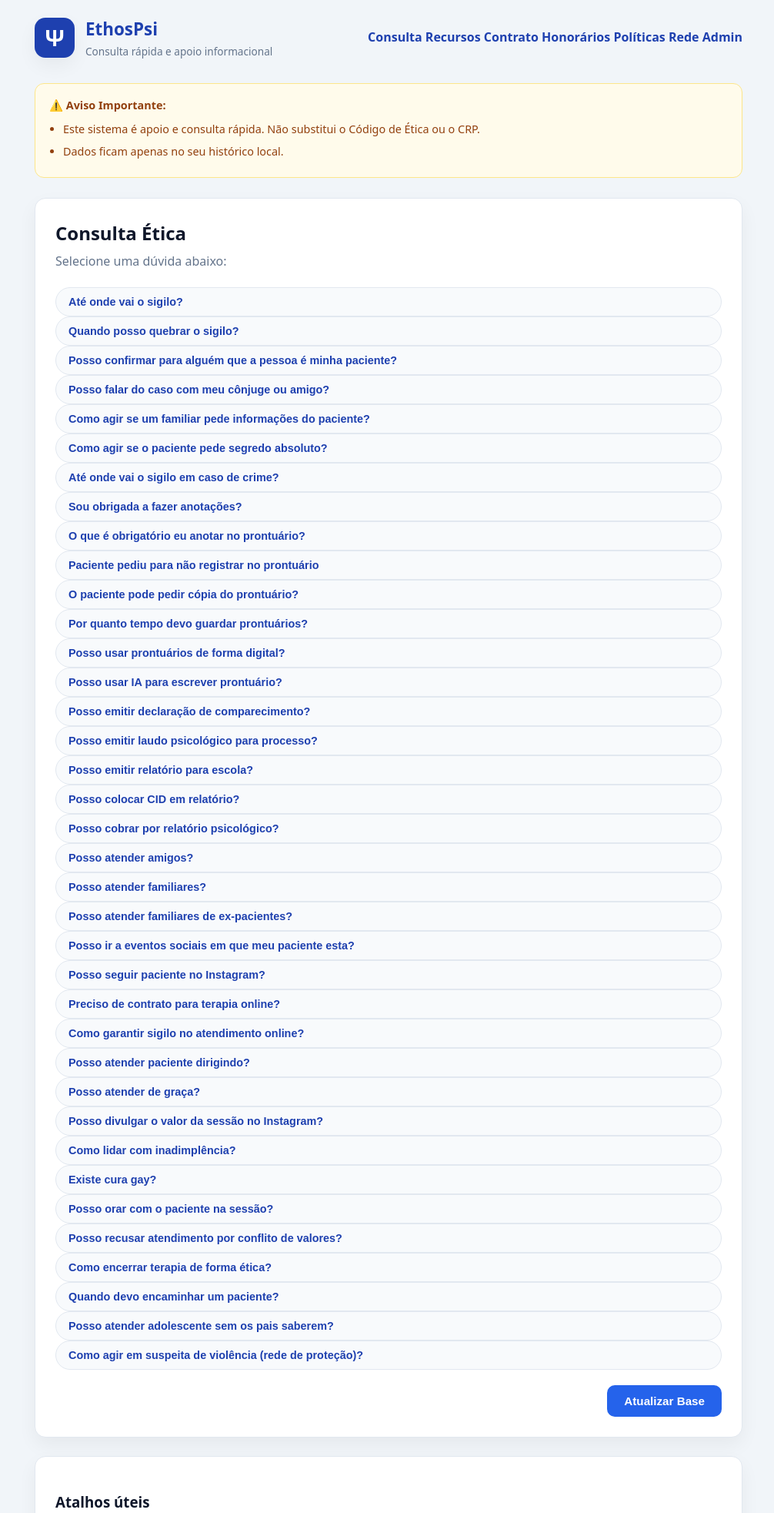
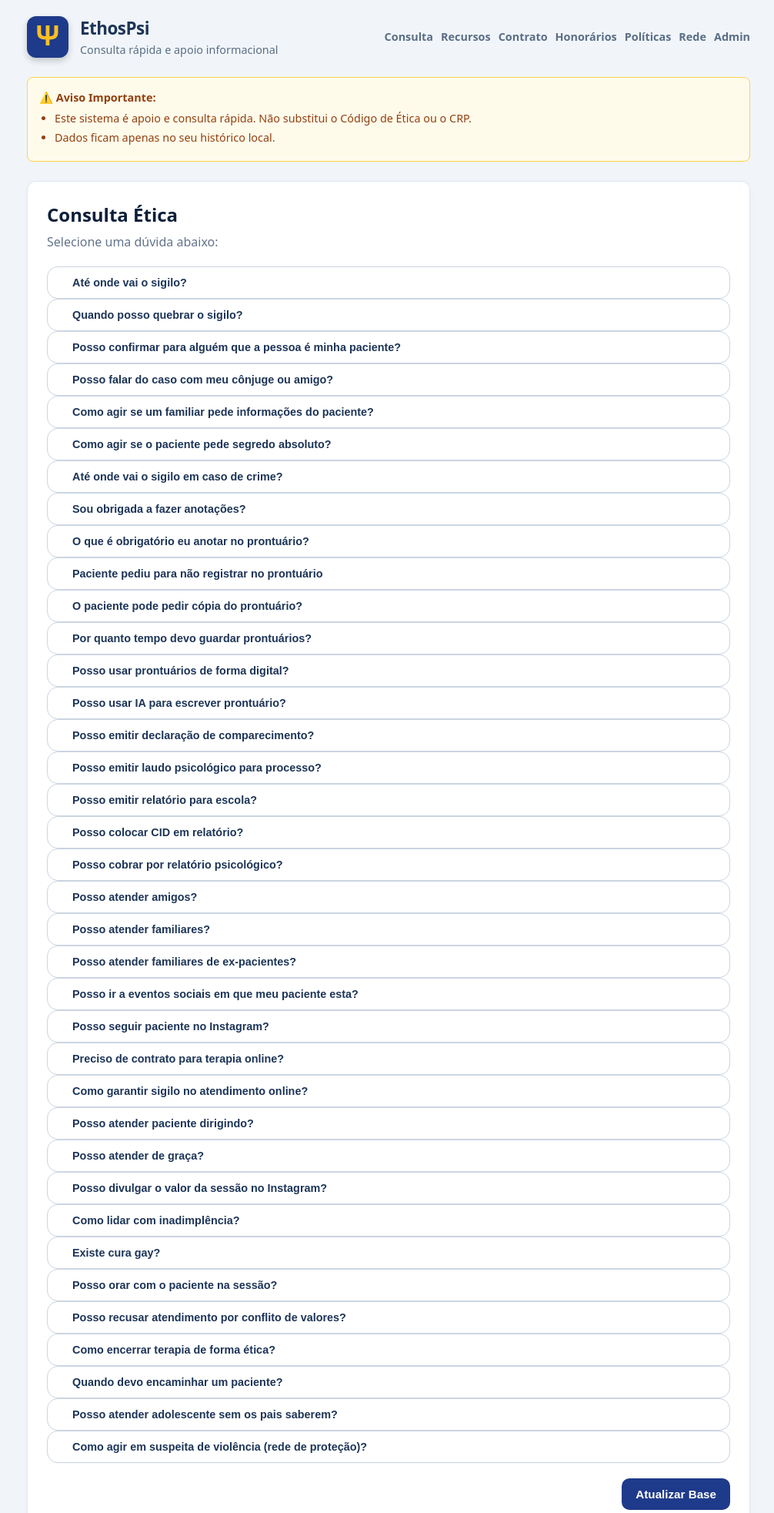
Before and after one commit to sabrinaandraderocha-cmyk/ethospsi, a Flask app: page / in a window 1280 px wide. Shown: the top 1965 px of the page at 77% size, without its empty margins (135-1141 px from the left). Run offline with Flask 3, Linux system fonts and the light colour scheme; data comes from the database, SQL or seed files in the repository.

Commit message:
Update style.css

```diff
--- a/static/style.css
+++ b/static/style.css
@@ -1,274 +1,396 @@
-/* ======================================================
-   VARIÁVEIS DE CORES E BASE
-====================================================== */
 :root {
-  --bg: #f1f5f9;
+  --bg: #f4f6fb;
   --card: #ffffff;
-  --text: #0f172a;
-  --muted: #64748b;
+  --text: #0b1f3a;
+  --muted: #5b6e86;
 
-  /* Azul base do app (cards, identidade) */
-  --navy-dark: #1e40af;   /* AZUL DOS CARDS / LOGO */
-  --navy: #2563eb;        /* Botões e ações */
+  --navy-dark: #1d3557;
+  --navy: #1e3a8a;
   --gold: #fbbf24;
 
-  --border: #e2e8f0;
-  --shadow: 0 10px 25px rgba(0,0,0,0.05);
-  --radius: 14px;
+  --border: rgba(11, 42, 74, .12);
+  --shadow: 0 10px 30px rgba(0,0,0,0.06);
+  --radius: 12px;
 }
 
-* {
-  box-sizing: border-box;
+* { box-sizing: border-box; }
+body {
+  margin: 0;
+  font-family: ui-sans-serif, system-ui, sans-serif;
+  color: var(--text);
+  background: #f1f5f9;
+  line-height: 1.5;
 }
 
-body {
-  margin: 0;
-  font-family: ui-sans-serif, system-ui, -apple-system, BlinkMacSystemFont;
-  background: var(--bg);
-  color: var(--text);
-  line-height: 1.6;
-}
+.container { max-width: 980px; margin: 0 auto; padding: 20px; }
 
-/* ======================================================
-   LAYOUT
-====================================================== */
-.container {
-  max-width: 960px;
-  margin: 0 auto;
-  padding: 20px;
-}
+/* HEADER */
+.topbar { display: flex; align-items: center; justify-content: space-between; margin-bottom: 25px; gap: 12px; flex-wrap: wrap; }
+.brand { display: flex; align-items: center; gap: 15px; }
 
-/* ======================================================
-   HEADER
-====================================================== */
-.topbar {
-  display: flex;
-  align-items: center;
-  justify-content: space-between;
-  margin-bottom: 30px;
-}
-
-.brand {
-  display: flex;
-  align-items: center;
-  gap: 14px;
-}
-
-/* LOGO — AZUL IGUAL AO DOS CARDS */
 .logo-symbol {
-  width: 52px;
-  height: 52px;
-  border-radius: 14px;
-  background: var(--navy-dark);
-  color: white;
-  font-weight: 900;
-  font-size: 1.8rem;
+  width: 54px;
+  height: 54px;
   display: flex;
   align-items: center;
   justify-content: center;
-  box-shadow: var(--shadow);
+  background: var(--navy);
+  border-radius: 12px;
+  font-size: 2.2rem;
+  font-weight: 800;
+  color: var(--gold);
+  line-height: 1;
+  padding-bottom: 4px;
+  box-shadow: 0 4px 8px rgba(0,0,0,0.2);
 }
 
-.brand-text h1 {
-  margin: 0;
-  font-size: 1.4rem;
-  color: var(--navy-dark);
+.brand-text h1 { margin: 0; font-size: 1.4rem; color: var(--navy-dark); letter-spacing: -0.5px; }
+.brand-text p { margin: 0; color: var(--muted); font-size: 0.9rem; }
+
+.nav { display: flex; gap: 10px; flex-wrap: wrap; }
+.navlink {
+  text-decoration: none;
+  color: var(--muted);
+  font-weight: 700;
+  font-size: 0.9rem;
+  transition: 0.2s;
+}
+.navlink:hover { color: var(--navy); }
+
+/* CARDS */
+.card {
+  background: white;
+  padding: 25px;
+  border-radius: 12px;
+  box-shadow: 0 2px 10px rgba(0,0,0,0.03);
+  margin-bottom: 20px;
+  border: 1px solid #e2e8f0;
 }
 
-.brand-text p {
-  margin: 0;
-  font-size: 0.85rem;
-  color: var(--muted);
-}
-
-/* ======================================================
-   CARDS
-====================================================== */
-.card {
-  background: var(--card);
-  border-radius: var(--radius);
-  padding: 26px;
-  margin-bottom: 24px;
-  border: 1px solid var(--border);
-  box-shadow: var(--shadow);
-}
-
-/* ======================================================
-   AVISO ÉTICO
-====================================================== */
+/* AVISO ÉTICO */
 .ethical-warning {
   background: #fffbeb;
-  border: 1px solid #fde68a;
+  border: 1px solid #fcd34d;
   color: #92400e;
-  padding: 16px 18px;
-  border-radius: 12px;
-  margin-bottom: 26px;
+  padding: 15px;
+  border-radius: 8px;
+  margin-bottom: 25px;
   font-size: 0.9rem;
 }
+.ethical-warning ul { margin: 5px 0 0 20px; padding: 0; }
+.ethical-warning li { margin-bottom: 4px; }
 
-.ethical-warning ul {
-  margin: 8px 0 0 18px;
-  padding: 0;
+/* BOTÕES */
+.btn-action {
+  background: var(--navy);
+  color: white;
+  padding: 12px 18px;
+  border: none;
+  border-radius: 10px;
+  cursor: pointer;
+  font-weight: 700;
+  font-size: 0.95rem;
+  text-decoration: none;
+  display: inline-flex;
+  align-items: center;
+  justify-content: center;
+  gap: 8px;
 }
+.btn-action:hover { opacity: 0.92; }
 
-.ethical-warning li {
-  margin-bottom: 6px;
+.btn-row { display: flex; gap: 10px; flex-wrap: wrap; margin-top: 10px; }
+
+/* QUICK QUESTIONS */
+.quick-questions{
+  max-height: 420px;
+  overflow-y: auto;
+  padding-right: 6px;
 }
+.quick-questions::-webkit-scrollbar { width: 6px; }
+.quick-questions::-webkit-scrollbar-thumb { background-color: #cbd5e1; border-radius: 3px; }
 
-/* ======================================================
-   PERGUNTAS (BOTÕES)
-====================================================== */
-.quick-questions {
-  margin-top: 14px;
-}
-
-.quick-grid {
+.quick-grid{
   display: grid;
-  grid-template-columns: repeat(auto-fill, minmax(260px, 1fr));
+  grid-template-columns: repeat(2, minmax(0, 1fr));
   gap: 10px;
 }
 
-.quick-btn {
-  width: 100%;
-  background: #f8fafc;
-  border: 1px solid var(--border);
-  border-radius: 999px;
-  padding: 10px 16px;
-  text-align: left;
-  font-weight: 700;
-  font-size: 0.9rem;
-  color: var(--navy-dark);
-  cursor: pointer;
-  transition: all 0.2s ease;
+@media (min-width: 900px){
+  .quick-grid{ grid-template-columns: repeat(3, minmax(0, 1fr)); }
 }
 
-.quick-btn:hover {
-  background: var(--navy-dark);
+.quick-btn{
+  width: 100%;
+  text-align: left;
+  padding: 12px 12px;
+  border-radius: 14px;
+  border: 1px solid #cbd5e1;
+  background: rgba(255,255,255,0.95);
+  color: var(--navy-dark);
+  font-size: 0.9rem;
+  font-weight: 800;
+  cursor: pointer;
+  transition: all 0.2s;
+  box-shadow: 0 1px 0 rgba(0,0,0,0.02);
+}
+.quick-btn:hover{
+  background: var(--navy);
   color: white;
-  border-color: var(--navy-dark);
+  border-color: var(--navy);
   transform: translateY(-1px);
 }
+.quick-btn:active{ transform: translateY(0); }
 
-/* ======================================================
-   BOTÕES DE AÇÃO
-====================================================== */
-.btn-action {
-  background: var(--navy);
-  color: white;
-  border: none;
-  border-radius: 10px;
-  padding: 12px 22px;
-  font-size: 0.95rem;
-  font-weight: 700;
-  cursor: pointer;
-  transition: 0.2s;
-}
-
-.btn-action:hover {
-  opacity: 0.9;
-}
-
-/* ======================================================
-   RESPOSTA HUMANIZADA
-====================================================== */
-.answer-container {
-  margin-top: 26px;
-  padding: 26px;
-  border-radius: var(--radius);
-  background: white;
-  border: 1px solid var(--border);
-  border-left: 6px solid var(--navy-dark);
-  box-shadow: var(--shadow);
-  animation: fadeIn 0.4s ease;
-}
-
-@keyframes fadeIn {
-  from { opacity: 0; transform: translateY(10px); }
-  to { opacity: 1; transform: translateY(0); }
-}
-
-.resposta-humanizada h3 {
-  margin-top: 0;
-  color: var(--navy-dark);
-  font-size: 1.25rem;
-}
-
-.resposta-humanizada ul {
-  padding-left: 20px;
-  margin-top: 10px;
-}
-
-.resposta-humanizada li {
-  margin-bottom: 8px;
-  color: #334155;
-}
-
-/* ======================================================
-   ALERTAS INTERNOS
-====================================================== */
-.alert-box {
-  margin: 14px 0 18px;
-  padding: 14px 16px;
-  border-radius: 10px;
-  font-size: 0.9rem;
-}
-
-.alert-box.warning {
-  background: #fee2e2;
-  color: #991b1b;
-  border: 1px solid #fecaca;
-}
-
-.alert-box.tip {
-  background: #eff6ff;
-  color: #1e40af;
-  border: 1px solid #dbeafe;
-}
-
-/* ======================================================
-   HISTÓRICO
-====================================================== */
+/* HISTÓRICO */
 .history-list {
   list-style: none;
   padding: 0;
   margin: 0;
-  max-height: 220px;
+  max-height: 180px;
   overflow-y: auto;
-  border-top: 1px solid var(--border);
+  border-top: 1px solid #f1f5f9;
+}
+.history-list::-webkit-scrollbar { width: 6px; }
+.history-list::-webkit-scrollbar-thumb { background-color: #cbd5e1; border-radius: 3px; }
+
+/* RESPOSTA */
+.answer-container {
+  margin-top: 30px;
+  padding: 25px;
+  background: white;
+  border: 1px solid #e2e8f0;
+  border-radius: 12px;
+  border-left: 6px solid var(--navy);
+  box-shadow: 0 10px 25px rgba(0,0,0,0.05);
+  animation: fadeIn 0.5s ease;
+}
+@keyframes fadeIn { from { opacity: 0; transform: translateY(10px); } to { opacity: 1; transform: translateY(0); } }
+
+.resposta-humanizada h3 { color: var(--navy-dark); margin-top: 0; font-size: 1.2rem; }
+.resposta-humanizada ul { padding-left: 20px; color: #334155; }
+.resposta-humanizada li { margin-bottom: 8px; }
+
+/* ALERT BOXES */
+.alert-box { padding: 15px; border-radius: 8px; margin: 20px 0; font-size: 0.95rem; line-height: 1.5; }
+.alert-box.warning { background: #fee2e2; color: #991b1b; border: 1px solid #fecaca; }
+.alert-box.tip { background: #eff6ff; color: #1e40af; border: 1px solid #dbeafe; }
+
+/* REF CARD */
+.ref-card { background: #f8fafc; border: 1px solid #e2e8f0; padding: 10px; border-radius: 6px; margin-top: 10px; font-size: 0.85rem; color: #64748b; font-style: italic; }
+
+/* FORMS */
+.form-grid{
+  display: grid;
+  grid-template-columns: 1fr;
+  gap: 14px;
+  margin-top: 14px;
+}
+@media (min-width: 980px){
+  .form-grid{ grid-template-columns: 1fr 1fr; }
+}
+.form-card{
+  border: 1px solid #e2e8f0;
+  border-radius: 12px;
+  padding: 16px;
+  background: #ffffff;
+}
+.field{
+  display: flex;
+  flex-direction: column;
+  gap: 6px;
+  margin-top: 10px;
+  font-weight: 700;
+  color: #0f172a;
+}
+.field input, .field select{
+  padding: 10px 12px;
+  border-radius: 10px;
+  border: 1px solid #cbd5e1;
+  font-weight: 600;
+}
+.radio-row{
+  display: flex;
+  gap: 14px;
+  flex-wrap: wrap;
+  margin-top: 8px;
+}
+.radio-row label{
+  font-weight: 700;
+  color: #0f172a;
 }
 
-.history-list li {
-  padding: 10px 0;
-  font-size: 0.85rem;
-  color: #475569;
-  border-bottom: 1px solid #f1f5f9;
+/* Output */
+.copy-row { display: flex; gap: 10px; flex-wrap: wrap; margin: 10px 0; }
+.mono-area{
+  width: 100%;
+  min-height: 420px;
+  border-radius: 12px;
+  border: 1px solid #cbd5e1;
+  padding: 14px;
+  font-family: ui-monospace, SFMono-Regular, Menlo, Monaco, Consolas, "Liberation Mono", "Courier New", monospace;
+  font-size: 0.92rem;
+  line-height: 1.45;
+  white-space: pre;
 }
 
-.history-list::-webkit-scrollbar {
-  width: 6px;
+/* Resources */
+.resource-grid{
+  display: grid;
+  grid-template-columns: 1fr;
+  gap: 14px;
+  margin-top: 14px;
+}
+@media (min-width: 980px){
+  .resource-grid{ grid-template-columns: 1fr 1fr; }
+}
+.resource-card{
+  border: 1px solid #e2e8f0;
+  border-radius: 12px;
+  padding: 16px;
+  background: #ffffff;
+}
+.muted-block{ margin-top: 10px; color:#64748b; font-size:0.9rem; }
+.muted-inline{ color:#94a3b8; margin: 0 8px; }
+
+/* Results */
+.result-grid{
+  display: grid;
+  grid-template-columns: 1fr;
+  gap: 12px;
+  margin-top: 12px;
+}
+@media (min-width: 980px){
+  .result-grid{ grid-template-columns: 1fr 1fr 1fr 1fr; }
+}
+.result-card{
+  border: 1px solid #e2e8f0;
+  border-radius: 12px;
+  padding: 14px;
+  background: #ffffff;
+}
+.result-card.highlight{
+  border-left: 6px solid var(--navy);
+}
+.result-card .k{ color:#64748b; font-weight: 800; font-size: 0.85rem; }
+.result-card .v{ color:#0f172a; font-weight: 900; font-size: 1.2rem; margin-top: 6px; }
+
+.callout{
+  background: #eff6ff;
+  border: 1px solid #dbeafe;
+  border-radius: 12px;
+  padding: 12px 14px;
+  margin: 12px 0 0 0;
+  color: #1e40af;
+  font-weight: 700;
+}
+.callout a{ color: #1e3a8a; font-weight: 900; text-decoration: none; }
+.callout a:hover{ text-decoration: underline; }
+
+/* Flash */
+.flash { padding: 15px; margin-bottom: 20px; border-radius: 8px; background: #dcfce7; color: #166534; border: 1px solid #bbf7d0; }
+
+footer { text-align: center; font-size: 0.82rem; color: #94a3b8; margin-top: 40px; }
+/* ===== Selos: resposta direta vs zona de cuidado ===== */
+
+.seal-legend{
+  display:flex;
+  gap:10px;
+  flex-wrap:wrap;
+  margin-top: 10px;
 }
 
-.history-list::-webkit-scrollbar-thumb {
-  background: #cbd5e1;
-  border-radius: 6px;
+.seal-item{
+  font-weight: 800;
+  font-size: 0.85rem;
+  padding: 6px 10px;
+  border-radius: 999px;
+  border: 1px solid #e2e8f0;
+  background: #ffffff;
 }
 
-/* ======================================================
-   LINKS E FOOTER
-====================================================== */
-a {
-  color: var(--navy-dark);
-  text-decoration: none;
-  font-weight: 600;
+.seal-green{
+  border-color: #bbf7d0;
+  background: #ecfdf5;
+  color: #065f46;
 }
 
-a:hover {
-  text-decoration: underline;
+.seal-yellow{
+  border-color: #fde68a;
+  background: #fffbeb;
+  color: #92400e;
 }
 
-footer {
-  margin-top: 50px;
-  text-align: center;
-  font-size: 0.8rem;
-  color: #94a3b8;
+.quick-btn{
+  padding: 12px 12px;
 }
+
+.quick-seal{
+  display: inline-flex;
+  align-items: center;
+  justify-content: center;
+  font-weight: 900;
+  font-size: 0.78rem;
+  padding: 5px 10px;
+  border-radius: 999px;
+  margin-bottom: 8px;
+  width: fit-content;
+}
+
+.quick-text{
+  font-weight: 800;
+}
+/* ===== Legenda e pontinhos (sem texto em todos os cards) ===== */
+
+.seal-legend{
+  display:flex;
+  gap:10px;
+  flex-wrap:wrap;
+  margin-top: 10px;
+}
+
+.seal-item{
+  font-weight: 800;
+  font-size: 0.85rem;
+  padding: 6px 10px;
+  border-radius: 999px;
+  border: 1px solid #e2e8f0;
+  background: #ffffff;
+  display: inline-flex;
+  align-items: center;
+  gap: 8px;
+}
+
+.dot{
+  width: 10px;
+  height: 10px;
+  border-radius: 999px;
+  display:inline-block;
+  flex: 0 0 10px;
+}
+
+.dot-green{ background:#22c55e; }
+.dot-yellow{ background:#f59e0b; }
+
+.section-mini{
+  margin: 10px 0 8px 0;
+  font-size: 0.95rem;
+  color: #0f172a;
+  font-weight: 900;
+}
+
+.quick-btn{
+  display:flex;
+  align-items:flex-start;
+  gap: 10px;
+}
+
+.muted-box{
+  margin-top: 10px;
+  padding: 12px 12px;
+  border-radius: 12px;
+  border: 1px solid #e2e8f0;
+  background: #f8fafc;
+  color: #64748b;
+  font-weight: 700;
+  font-size: 0.9rem;
+}
```
